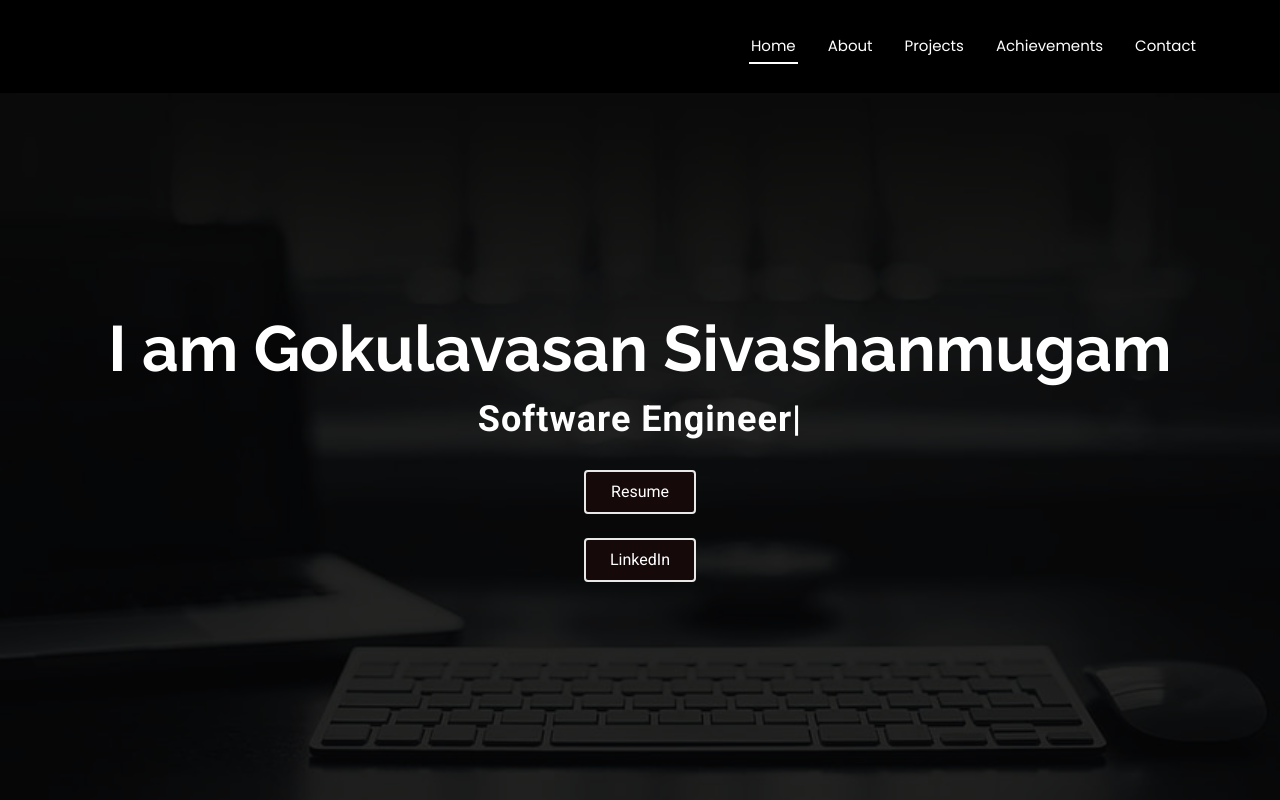
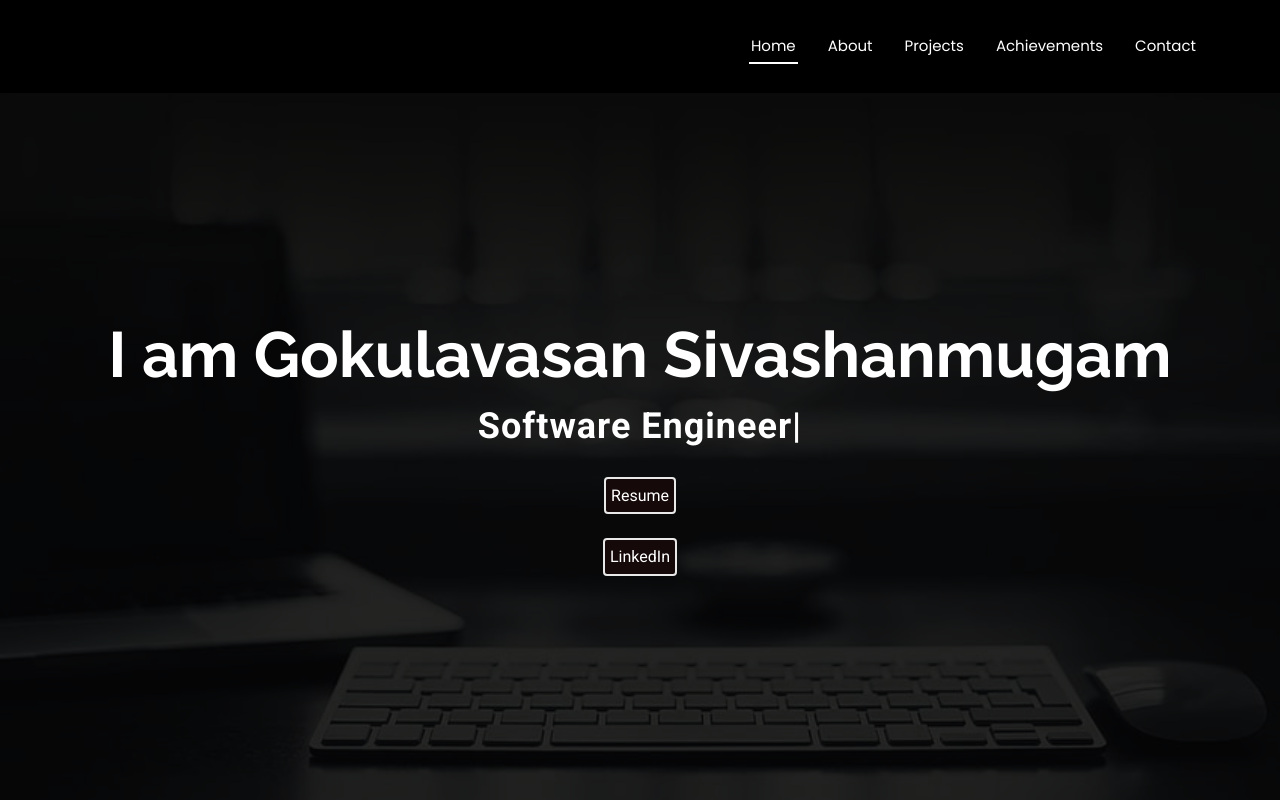
Before and after one commit to Gokulavasan-S/Gokulavasan_Landingpage, a plain HTML site: page index.html in a window 1280 px wide. Shown: the top 800 px of the page. Drawn offline with Linux system fonts and the light colour scheme.

Commit message:
Add files via upload

```diff
--- a/index.html
+++ b/index.html
@@ -72,9 +72,9 @@
         <h2>I am Gokulavasan Sivashanmugam</h2>
         <p><span class="typed" data-typed-items="Software Engineer Professional"></span></p>
         <br>
-        <a href="https://drive.google.com/file/d/1MTWH4ASvrTLxa42ddBAAkqIUMMooczXm/view?usp=sharing" target="_blank" style="width:10%;display:block;text-align:center;padding:.5em;background-color: hsl(0, 40%, 6%);;color:#fff;border-radius:4px;border: 2px solid #E8E8E8;text-decoration:none;">Resume</a>
+        <a href="https://drive.google.com/file/d/1MTWH4ASvrTLxa42ddBAAkqIUMMooczXm/view?usp=sharing" target="_blank" style="width: auto;height: auto;display:block;text-align:center;padding:.3em;background-color: hsl(0, 40%, 6%);;color:#fff;border-radius:4px;border: 2px solid #E8E8E8;text-decoration:none;">Resume</a>
         <br>
-        <a href="https://www.linkedin.com/in/gokulavasan-sivashanmugam-4954bb180?lipi=urn%3Ali%3Apage%3Ad_flagship3_profile_view_base_contact_details%3BBz0n65piTvG2u6wzwwsQZQ%3D%3D" target="_blank" style="width:10%;display:block;text-align:center;padding:.5em;background-color: hsl(0, 40%, 6%);;color:#fff;border-radius:4px;border: 2px solid #E8E8E8;text-decoration:none;">LinkedIn</a>
+        <a href="https://www.linkedin.com/in/gokulavasan-sivashanmugam-4954bb180?lipi=urn%3Ali%3Apage%3Ad_flagship3_profile_view_base_contact_details%3BBz0n65piTvG2u6wzwwsQZQ%3D%3D" target="_blank" style="width: auto;height: auto;display:block;text-align:center;padding:.3em;background-color: hsl(0, 40%, 6%);;color:#fff;border-radius:4px;border: 2px solid #E8E8E8;text-decoration:none;">LinkedIn</a>
 
       </div>
 
@@ -256,7 +256,7 @@
     <!-- Stats Section -->
     <section id="stats" class="stats section accent-background">
 
-      <img src="assets/img/stats-bg.jpg" alt="Gokulavasan Sivashanmugam" data-aos="fade-in">
+      <img src="assets/img/stats-bg.jpg" alt="" data-aos="fade-in">
 
       <div class="container position-relative" data-aos="fade-up" data-aos-delay="100">
 
```
